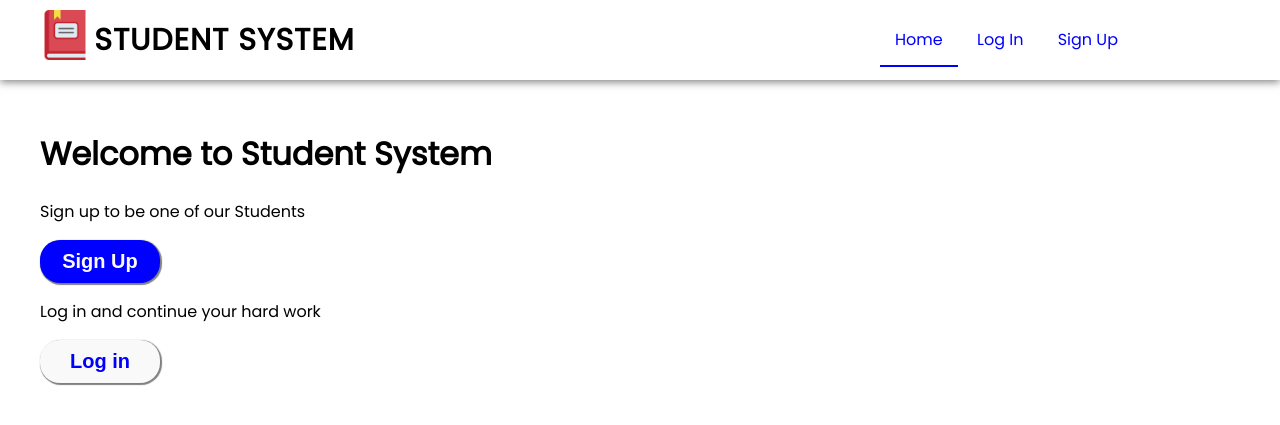
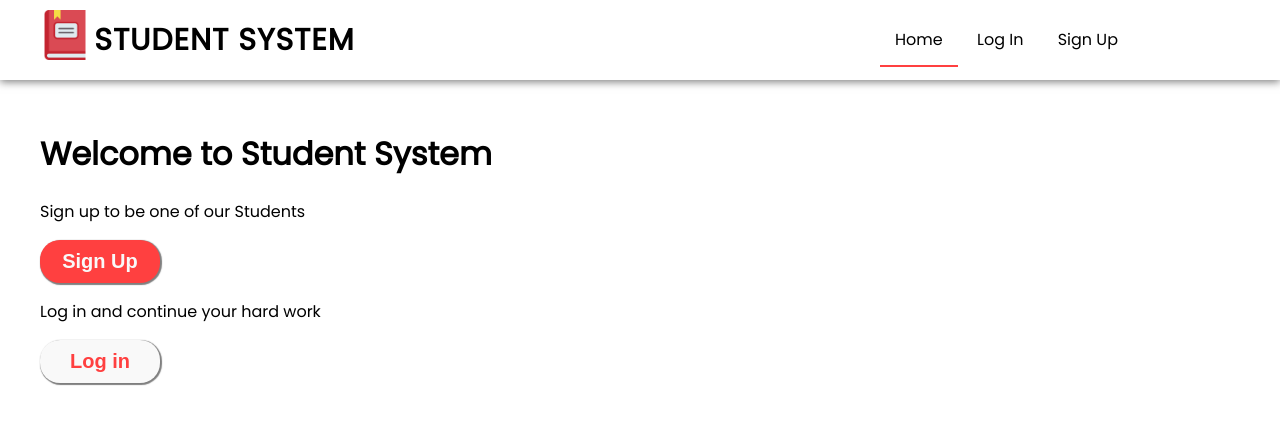
Before and after one commit to MiinaMagdy/Student-System, a PHP site: page /zero.php in a window 1280 px wide. Shown: the top 425 px of the page. Run offline with PHP 8.4, Linux system fonts and the light colour scheme.

Commit message:
Update stylezero.css

```diff
--- a/stylezero.css
+++ b/stylezero.css
@@ -1,7 +1,7 @@
 /* import url poppins */
 @import url('https://fonts.googleapis.com/css2?family=Poppins');
 :root {
-    --main: #0000ff; /* #0000ff for blue */
+    --main: #ff4040; /* #0000ff for blue */
 }
 
 /* Start Global */
@@ -62,17 +62,8 @@ img.book-logo {
 }
 
 a {
-    color:rgb(0, 0, 0);
-}
-
-a:link, a:visited {
-    color: var(--main);
     text-decoration: none;
-    cursor: pointer;
-}
-
-a:link:active, a:visited:active {
-    color: (internal value);
+    color: black;
 }
 
 .navbar .links li {
```
